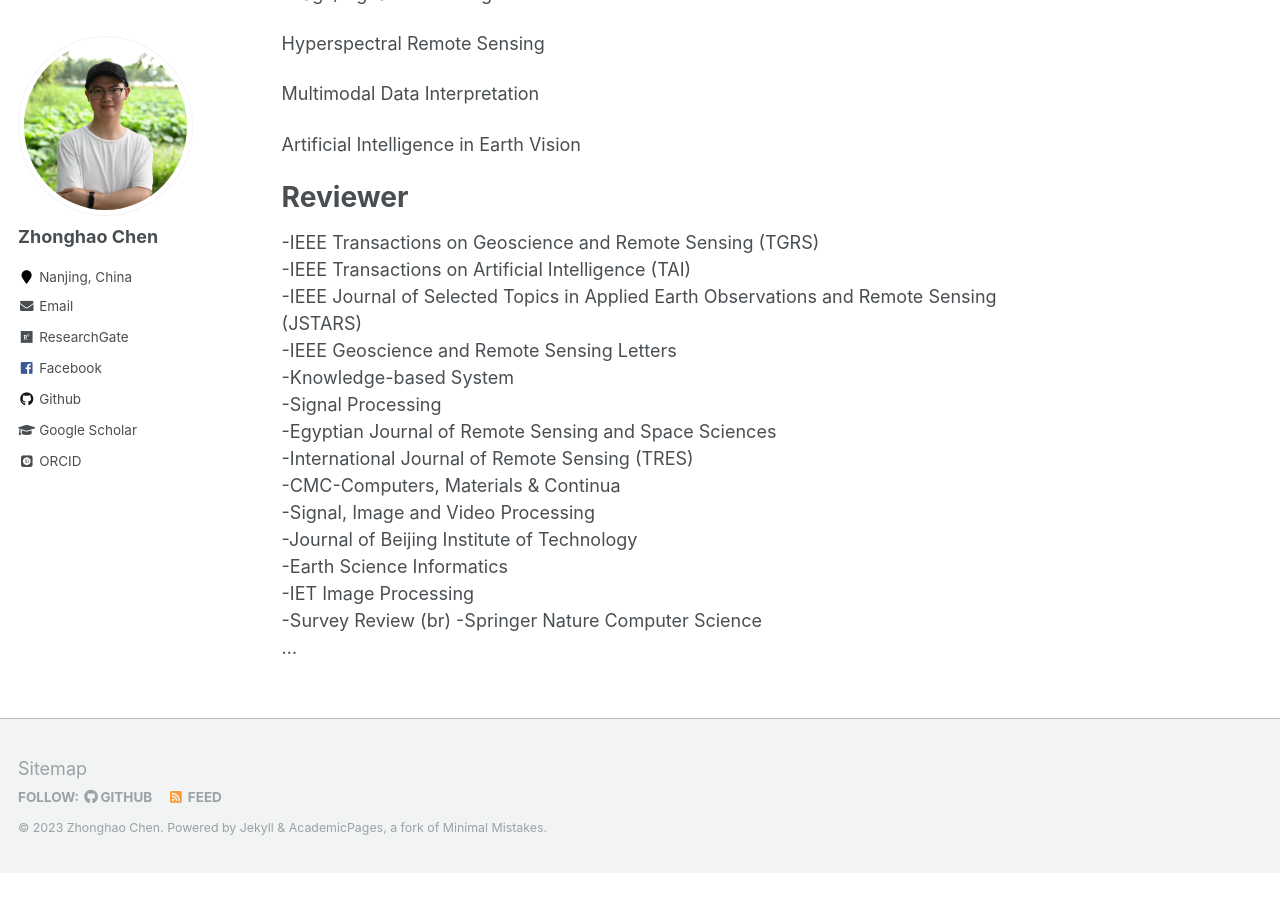
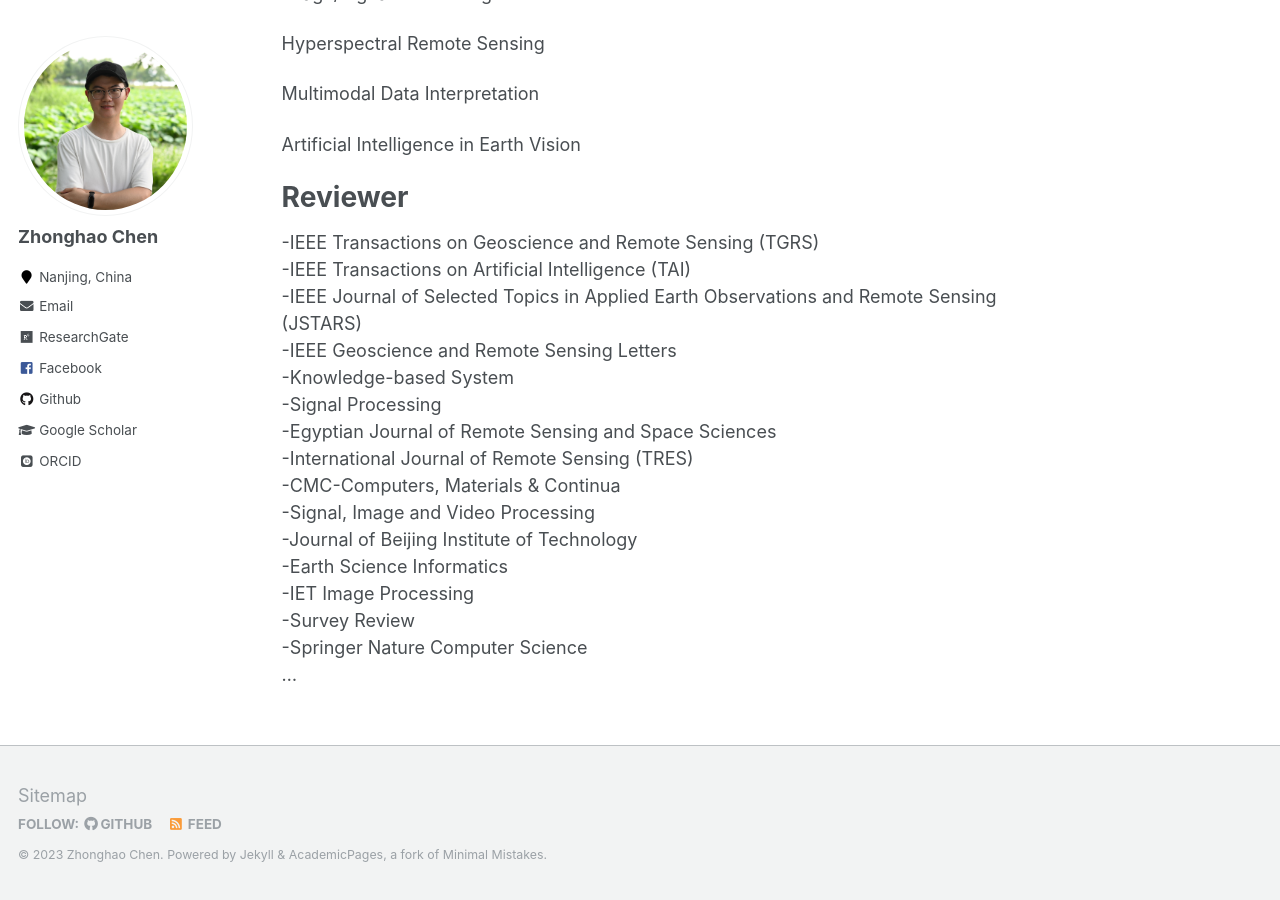
Before and after one commit to zhonghaochen/zhonghaochen.github.io, a Jekyll site: the page built from _pages/about.md, in a window 1280 px wide and 900 px high, scrolled down 538 px. Built offline with Jekyll 4.4.1, drawn with Linux system fonts in a browser that asks for light colours; some web fonts are replaced; before the commit the page ends 1411 px from its top, so only the background shows below that.

```diff
--- a/_pages/about.md
+++ b/_pages/about.md
@@ -44,6 +44,6 @@ Reviewer
 -Journal of Beijing Institute of Technology<br>
 -Earth Science Informatics<br>
 -IET Image Processing<br>
--Survey Review (br)
+-Survey Review <br>
 -Springer Nature Computer Science<br>
 ...
```
